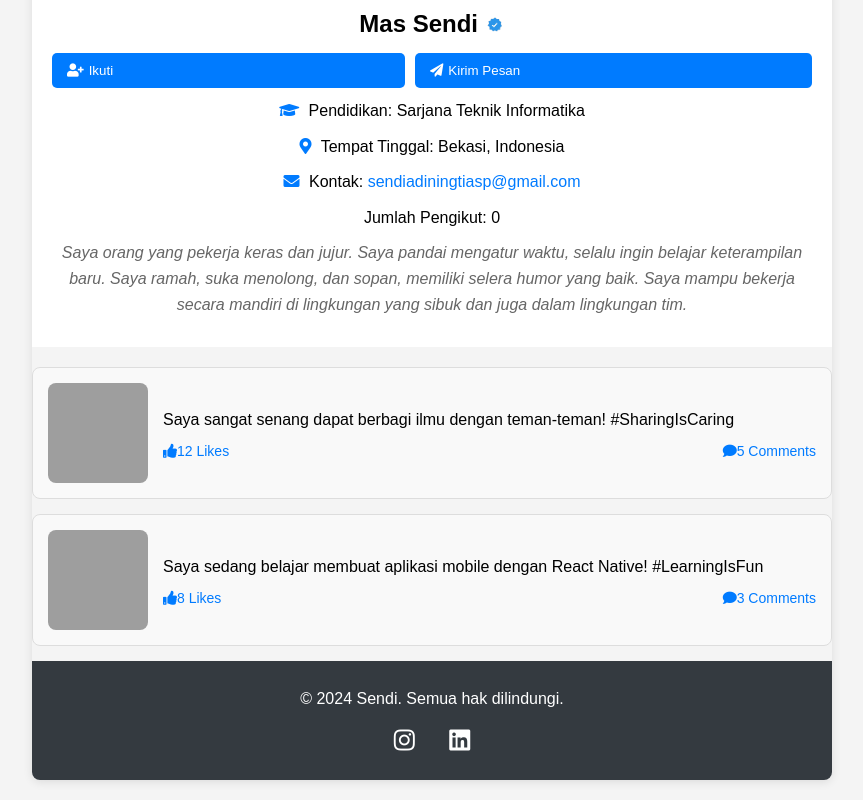
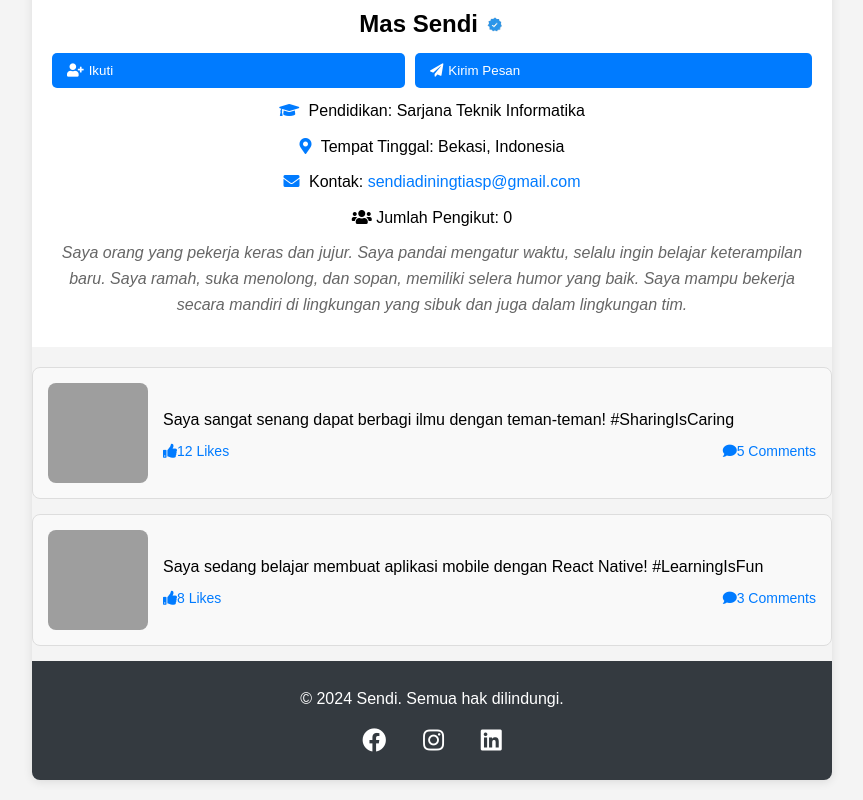
Before and after one commit to SendiAp/myprofile, a plain HTML site: page index.html in a window 1280 px wide. Shown: the part 313-1113 px from the top of the page, without its empty margins (208-1071 px from the left). Drawn offline with Linux system fonts and the light colour scheme; no server answers; grey boxes are pictures that could not be loaded.

Commit message:
Update index.html

```diff
--- a/index.html
+++ b/index.html
@@ -19,7 +19,7 @@
             <img src="src/sendi.jpg" alt="Profile picture of Mas Sendi, Sarjana Teknik Informatika" class="profile-pic">
             <h1 class="name">Mas Sendi <img src="src/h2.png" alt="Verified Checkmark" class="checkmark"></h1>
             <div class="button-container">
-                <button class="button" aria-label="Ikuti Mas Sendi" onclick="followUser ()">
+                <button class="button" aria-label="Ikuti Mas Sendi" onclick="followUser  ()">
                     <i class="fas fa-user-plus"></i> Ikuti
                 </button>
                 <button class="button" aria-label="Kirim Pesan ke Mas Sendi" onclick="window.location.href='chat.html'">
@@ -29,7 +29,9 @@
             <p class="education"><i class="fas fa-graduation-cap"></i> Pendidikan: Sarjana Teknik Informatika</p>
             <p class="location"><i class="fas fa-map-marker-alt"></i> Tempat Tinggal: Bekasi, Indonesia</p>
             <p class="contact"><i class="fas fa-envelope"></i> Kontak: <a href="mailto:sendiadiningtiasp@gmail.com">sendiadiningtiasp@gmail.com</a></p>
-            <p>Jumlah Pengikut: <span id="follower-number">0</span></p>
+            <div class="followers">
+                <i class="fas fa-users"></i> Jumlah Pengikut: <span id="follower-number">0</span>
+            </div>
             <p class="description">Saya orang yang pekerja keras dan jujur. Saya pandai mengatur waktu, selalu ingin belajar keterampilan baru. Saya ramah, suka menolong, dan sopan, memiliki selera humor yang baik. Saya mampu bekerja secara mandiri di lingkungan yang sibuk dan juga dalam lingkungan tim.</p>
         </div>
 
@@ -70,9 +72,15 @@
             <div class="footer-content">
                 <p>&copy; 2024 Sendi. Semua hak dilindungi.</p>
                 <div class="social-media">
-                    <a href="https://www.facebook.com/sendi.adt.7" target="_blank"
-                    <a href="https://www.instagram.com/sendi.adt/" target="_blank" rel="noopener noreferrer" aria-label="Instagram Mas Sendi"><i class="fab fa-instagram"></i></a>
-                    <a href="https://www.linkedin.com/in/sendi-adt/" target="_blank" rel="noopener noreferrer" aria-label="LinkedIn Mas Sendi"><i class="fab fa-linkedin"></i></a>
+                    <a href="https://www.facebook.com/sendi.adt.7" target="_blank" rel="noopener noreferrer" aria-label="Facebook Mas Sendi">
+                        <i class="fab fa-facebook"></i>
+                    </a>
+                    <a href="https://www.instagram.com/sendi.adt/" target="_blank" rel="noopener noreferrer" aria-label="Instagram Mas Sendi">
+                        <i class="fab fa-instagram"></i>
+                    </a>
+                    <a href="https://www.linkedin.com/in/sendi-adt/" target="_blank" rel="noopener noreferrer" aria-label="LinkedIn Mas Sendi">
+                        <i class="fab fa-linkedin"></i>
+                    </a>
                 </div>
             </div>
         </footer>
```
